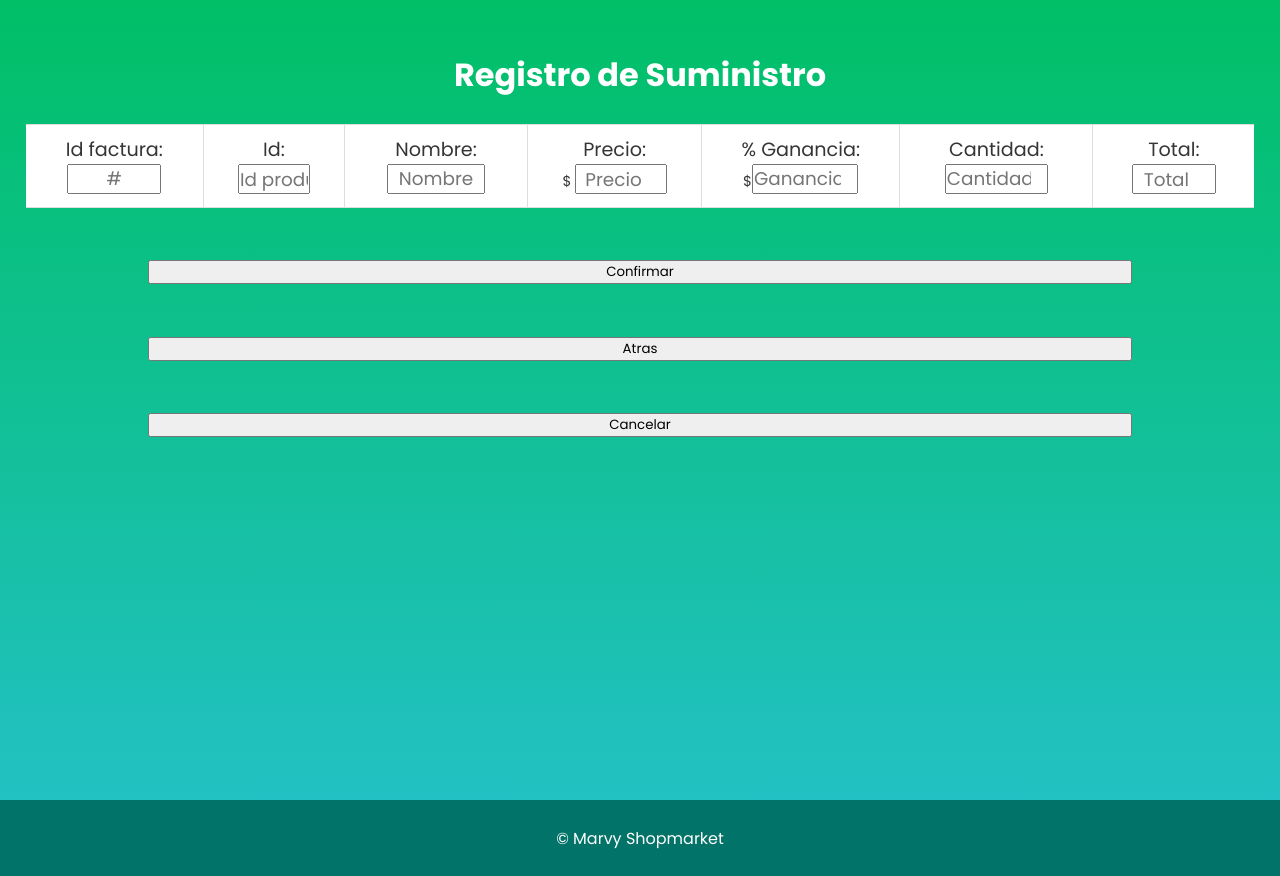
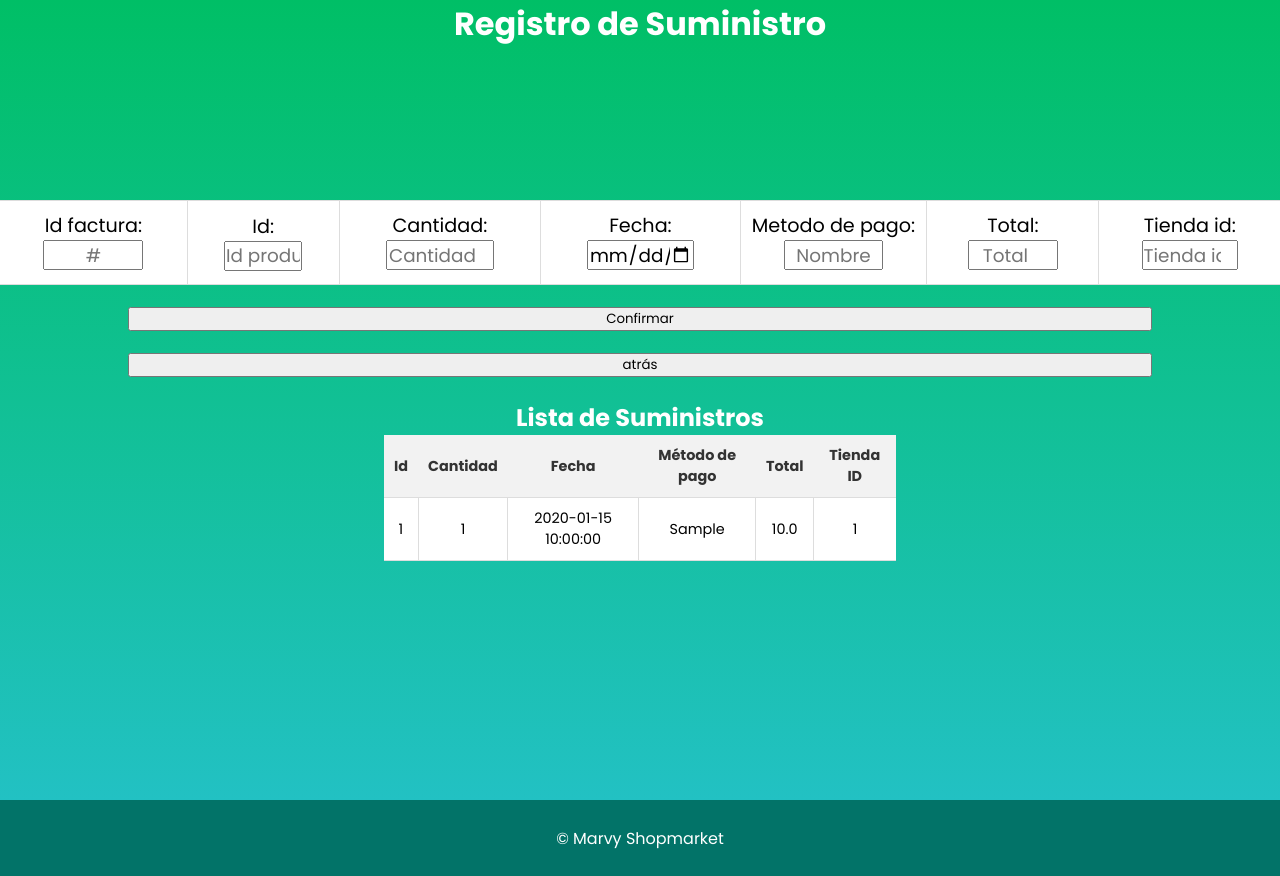
Before and after one commit to yamiddevofic/Marvy_Shopmarket, a Flask app: page /suministros in a window 1280 px wide. Run offline with Flask 3, Linux system fonts and the light colour scheme; the visitor is signed in with stand-in values (Sample User, id 1); tables that the repository leaves empty hold one stand-in row (values such as "Sample post"); parts of the project's set-up code (start-up, migrations or seed data) failed here and were passed over; some libraries are stand-ins or nearby versions.

Commit message:
Integración de funcionalidades registrar suministro y proveedores

```diff
--- a/marvyshopmarket/app/config.py
+++ b/marvyshopmarket/app/config.py
@@ -1,5 +1,5 @@
 SECRET_KEY = 'Y18h06R_2022'
-SQLALCHEMY_DATABASE_URI = "mysql://root:@localhost/marvy_shopmarket"
+SQLALCHEMY_DATABASE_URI = "mysql://root:nidian56@localhost/marvy_shopmarket"
 SQLALCHEMY_TRACK_MODIFICATIONS = False
 SOCKET_HOST = 'localhost'
 SOCKET_PORT = 12345
--- a/marvyshopmarket/app/routes.py
+++ b/marvyshopmarket/app/routes.py
@@ -11,7 +11,7 @@ from flask import Blueprint, render_template, request, redirect, url_for, sessio
 from flask.views import MethodView
 from sqlalchemy.exc import IntegrityError
 from sqlalchemy import and_
-from .models import Productos, Administrador, Tenderos, Tiendas, Ventas, VentasHasProductos,Gastos
+from .models import Productos, Administrador, Tenderos, Tiendas, Ventas, VentasHasProductos,Gastos, Suministros, Proveedores
 from . import bcrypt
 from .helpers import obtener_informacion_adm,obtener_informacion_tendero, obtener_informacion_tienda
 from app import db
@@ -305,34 +305,132 @@ class PaginaPrincipalView(VentaView,AuthenticatedView, MethodView):
         informacion_tendero = obtener_informacion_tendero(tendero_id)
         perfil = "tendero"
 
-
-        ventas = len(db.session.query(Ventas).all())
-
-        print("Ventas: ",ventas)
-
-        if ventas>0:
-            if os.path.exists('datos_venta.json') and os.path.getsize('datos_venta.json') > 0:
-                with open('datos_venta.json', 'r') as archivo:
-                    datos_venta = json.load(archivo)
-                total_ventas = datos_venta.get('total_ventas', {})
-            else:
-                total_ventas = 0
-        else:
-            total_ventas = 0
+        # Accede al atributo ventas directamente desde la instancia
+        ventas = self.ventas
+        # Llama al método obtener_total_ventas con la lista de ventas como argumento
+        total_ventas = self.obtener_total_ventas(ventas)
 
         return render_template('3_vista-principal.html', informacion_tienda=informacion_tienda,
                                informacion_tendero=informacion_tendero, perfil=perfil, state=state,
                                productos=productos, total_ventas=total_ventas)
-class RegistroSuministroView(AuthenticatedView,MethodView):
-    @LoginRequired.login_required
-    def get(self):
+class RegistroSuministroView(MethodView):
+    def get(self, estado='', mensaje=""):
         if self.esta_autenticado():
-            return self.renderizar_suministro()
+            print("Usuario autenticado")
+            return self.renderizar_suministro(estado, mensaje)
         else:
+            print("Usuario no autenticado")
             return self.renderizar_login()
 
-    def renderizar_suministro(self):
-        return render_template('5_registro_suministro.html')
+    def post(self):
+        try:
+            print("POST request recibido")
+            if self.registrar_suministro()['state']:
+                return self.get(estado=1, mensaje="Suministro registrado exitosamente")
+            else:
+                return self.get(estado=0, mensaje=self.registrar_suministro()['message'])
+        except Exception as e:
+            print(f"Error en POST request: {str(e)}")
+            return self.get(estado=0, mensaje=f"Ha ocurrido un error: {str(e)}")
+
+    def esta_autenticado(self):
+        return session.get('tienda_Id') is not None
+
+    def registrar_suministro(self):
+        try:
+            print("Intentando registrar suministro")
+            id_registro = request.form['idregistro-suministro']
+            cantidad = request.form['cantidad-producto-suministro']
+            fecha = request.form['fecha-producto-suministro']
+            metodo_pago = request.form['metodo-pago-suministro']
+            total = request.form['total-producto-suministro']
+            tienda_id = request.form['tienda_id-producto-suministro']  # Cambio aquí
+            print(id_registro,cantidad,fecha,total,tienda_id, metodo_pago)
+            if not id_registro or not cantidad or not fecha or not metodo_pago or not total or not tienda_id:
+                return {'state': False, 'message': 'Por favor, complete todos los datos'}
+
+            suministro_existente = Suministros.query.filter_by(sum_Id=id_registro).first()
+            if suministro_existente:
+                return {'state': False, 'message': 'Ya existe un suministro con esa identificación'}
+            else:
+                # Crear un nuevo suministro y guardarlo en la base de datos
+                nuevo_suministro = Suministros(id_registro,cantidad, fecha, metodo_pago, total, tienda_id)
+                db.session.add(nuevo_suministro)
+                db.session.commit()
+                return {'state': True, 'message': 'Suministro registrado exitosamente'}
+
+        except KeyError as e:
+            print(f"Error en registrar_suministro: {str(e)}")
+            return {'state': False, 'message': f"Error en el formulario: {str(e)}"}
+        except Exception as e:
+            print(f"Error en registrar_suministro: {str(e)}")
+            return {'state': False, 'message': f"Ha ocurrido un error: {str(e)}"}
+
+    def renderizar_suministro(self, estado, mensaje):
+        try:
+            suministros_lista = Suministros.query.all()  # Obtener todos los suministros de la base de datos
+            return render_template('5_registro_suministro.html', estado=estado, mensaje=mensaje, suministros=suministros_lista)
+        except Exception as e:
+            print(f"Error al renderizar suministros: {str(e)}")
+            return render_template('5_registro_suministro.html', estado=0, mensaje=f"Ha ocurrido un error al obtener los suministros: {str(e)}", suministros=[])
+
+class RegistroProveedorView(MethodView):
+    def get(self, estado='', mensaje=""):
+        if self.esta_autenticado():
+            print("Usuario autenticado")
+            return self.renderizar_proveedor(estado, mensaje)
+        else:
+            print("Usuario no autenticado")
+            return self.renderizar_login()
+
+    def post(self):
+        try:
+            print("POST request recibido")
+            resultado_registro = self.registrar_proveedor()
+            if resultado_registro['state']:
+                return self.get(estado=1, mensaje="Proveedor registrado exitosamente")
+            else:
+                return self.get(estado=0, mensaje=resultado_registro['message'])
+        except Exception as e:
+            print(f"Error en POST request: {str(e)}")
+            return self.get(estado=0, mensaje=f"Ha ocurrido un error: {str(e)}")
+
+    def esta_autenticado(self):
+        return session.get('tienda_Id') is not None
+
+    def registrar_proveedor(self):
+        try:
+            print("Intentando registrar proveedor")
+            id = request.form.get('id-proveedor')
+            nombre = request.form.get('nombre-proveedor')
+            ubicacion = request.form.get('ubicacion-proveedor')
+            contacto = request.form.get('telefono-proveedor')
+
+            if not id or not nombre or not ubicacion or not contacto:
+                return {'state': False, 'message': 'Por favor, complete todos los datos'}
+
+            proveedor_existente = Proveedores.query.filter_by(prov_Id=id).first()
+            if proveedor_existente:
+                print("Proveedor ya existe")
+                return {'state': False, 'message': 'Ya existe un proveedor con ese ID'}
+            else:
+                print("Intentando registrar proveedor...")
+                new_proveedor = Proveedores(id,nombre,ubicacion,contacto)
+                db.session.add(new_proveedor)
+                db.session.commit()
+                print("producto registrado")
+                return {'state':  True, 'message': 'Registro exitoso'}
+        except Exception as e:
+            print("Error al registrar proveedor ",{str(e)})
+            return {'state': False, 'message': f"Ha ocurrido un error: {str(e)}"}
+
+    def renderizar_proveedor(self, estado, mensaje):
+        try:
+            proveedores_lista = Proveedores.query.all()
+            return render_template('19_registro_proveedores.html', estado=estado, mensaje=mensaje, proveedores=proveedores_lista)
+        except Exception as e:
+            print(f"Error al renderizar proveedores: {str(e)}")
+            return render_template('19_registro_proveedores.html', estado=0, mensaje=f"Error: {str(e)}")
 
 class ProductoView(AuthenticatedView):
     def __init__(self, tienda_id=None):
@@ -1078,6 +1176,7 @@ main_bp.add_url_rule('/registro-exitoso', view_func=RegistroExitosoView.as_view(
 main_bp.add_url_rule('/signUp', view_func=SignUpView.as_view('sign_up'))
 main_bp.add_url_rule('/home', view_func=PaginaPrincipalView.as_view('home'))
 main_bp.add_url_rule('/suministros', view_func= RegistroSuministroView.as_view('suministros'))
+main_bp.add_url_rule('/proveedores', view_func=RegistroProveedorView.as_view('proveedores'))
 main_bp.add_url_rule('/productos', view_func= ProductoView.as_view('productos'))
 main_bp.add_url_rule('/ventas', view_func= VentaView.as_view('ventas'))
 main_bp.add_url_rule('/editar-producto/<int:producto_id>', view_func=EditarProducto.as_view('editar-producto'))
--- a/marvyshopmarket/app/static/css/styles.css
+++ b/marvyshopmarket/app/static/css/styles.css
@@ -125,6 +125,9 @@ a{
 #container-producto table td, #container-producto th{
     border: 1px solid var(--negro)
 } */
+tr{
+    color: black;
+}
 tbody tr td{
     border: 1px solid var(--claro-secundario-2);
 }
@@ -1006,6 +1009,33 @@ form label{
   .input:focus {
     border: 2px solid grey;
   }
+
+/* aca puse los css de que se vea vonito proveedores */
+
+/* Asegurar que el título esté centrado */
+.title {
+    grid-column: 1 / -1;
+    grid-row: 1;
+    text-align: center;
+}
+
+/* Colocar el formulario y el botón de continuar debajo del título */
+.formulario {
+    grid-column: 1 / -1;
+    grid-row: 2;
+    color: black;
+}
+
+/* Colocar la información de proveedores debajo del formulario */
+.proveedores-info {
+    grid-column: 1 / -1;
+    grid-row: 3;
+}
+
+/* Ajustar el diseño según sea necesario */
+.botom-confirmar {
+    margin-top: 20px; /* Ajustar según sea necesario */
+}
 @media screen and (max-width:1200px){
     .botom{
         grid-template-columns: repeat(auto-fit, minmax(200px, 1fr));
--- a/marvyshopmarket/app/templates/3_vista-principal.html
+++ b/marvyshopmarket/app/templates/3_vista-principal.html
@@ -164,7 +164,7 @@
                         <div><img src="{{ url_for('static', filename='images/nuevo-producto.png') }}" style="width: 150px;"></div>
                     </div>
                     <div class="action">
-                        <div><form action="/registro-proveedores" method="GET"><button>Proveedores</button></form></div>
+                        <div><form action="/proveedores" method="GET"><button>Proveedores</button></form></div>
                         <div><img src="{{ url_for('static', filename='images/repartidor.png') }}" style="width: 150px;"></div>
                     </div>
 
--- a/marvyshopmarket/app/templates/5_registro_suministro.html
+++ b/marvyshopmarket/app/templates/5_registro_suministro.html
@@ -1,107 +1,105 @@
 {% extends 'base.html' %}
-{% block title %}Marvy Shopmarket | Registrar ventas {% endblock %}
+{% block title %}Marvy Shopmarket | Registrar suministro {% endblock %}
 {% block content %}
 
-{% if estado==1 %}
-<div class="mensaje" style="display: flex;">
-    <p class="mensaje-content" style="color: var(--btn-claro-continuar);">{{mensaje}}<br><img src="{{ url_for('static', filename='images/comprobado.png') }}" alt="comprobado" width=30%></p>
-
-</div>
-<script>
-    // const mensajes = document.getElementsByClassName('mensaje');
-
-    function redirigirDespuesDeTiempo() {
-        setTimeout(function() {
-            window.location.href = '/productos';
-        }, 2000);
-    }
-
-    redirigirDespuesDeTiempo();
-</script>
-{% elif estado==0 %}
-<div class="mensaje" style="display: flex;">
-    <p class="mensaje-content" style="color: var(--btn-claro-cancelar);">{{mensaje}}<br><img src="{{ url_for('static', filename='images/error.png') }}" alt="comprobado" width=30%></p>
-</div>
-
-<script>
-    // const mensajes2 = document.getElementsByClassName('mensaje');
-
-    function redirigirDespuesDeTiempo() {
-        setTimeout(function() {
-            window.location.href = '/productos';
-        }, 2000);
-    }
-
-    redirigirDespuesDeTiempo();
-</script>
-
-{% else %}
-<div class="mensaje">
-    <p class="mensaje-content">{{mensaje}}</p>
-</div>
-{% endif %}
-<div class="registro" id="registro-ventas">
 <div class="title">
     <h1>Registro de Suministro</h1>
 </div>
+{% if estado == 0 %}
+    <p style="color: red" class="mensaje">{{ mensaje }}</p>
+    <script>
+        function redirigirDespuesDeTiempo() {
+            setTimeout(function() {
+                window.location.href = "{{ url_for('main.suministros') }}";
+            }, 3500);
+        }
+        redirigirDespuesDeTiempo()
+    </script>
+{% elif estado == 1 %}
+    <p style="color: rgb(111, 255, 0)" id="mensaje" class="mensaje">{{ mensaje }}</p>
+
+    <script>
+        function redirigirDespuesDeTiempo() {
+            setTimeout(function() {
+                window.location.href = "{{ url_for('main.suministros') }}";
+            }, 2000);
+        }
+        redirigirDespuesDeTiempo()
+    </script>
+{% else %}
+    <p id="mensaje"></p>
+{% endif %}
 <div class="formulario">
-        <form method="post" action="/registro-suministro" enctype="multipart/form-data" id="form-suministro">
+    <form method="post" action="/suministros" enctype="multipart/form-data" id="form-suministro">
         <table>
             <tbody>
                 <tr>
                     <td>
                         <label>Id factura: </label>
-                            <div><input placeholder="#" id="id-suministro" name="id-registro-suministo"></div>
+                        <div><input placeholder="#" id="id-suministro" name="idregistro-suministro"></div>
                     </td>
                     <td>
                         <label>Id: </label>
-                            <div><input placeholder="Id producto" id="id-producto-suministro" class="id-producto-suministro"></div>
-                        </td>
-                        <td>
-                            <label>Nombre: </label>
-                            <div><input placeholder="Nombre" id="nombre-producto-suministro" name="nombre-producto-suministro"></div>
-                        </td>
-                        <td>
-                            <label>Precio: </label>
-                            <div>$ <input type="number" placeholder="Precio" id="precio-producto-suministro" name="precio-producto-suministro"></div>
-                        </td>
-                        <td>
-                            <label>% Ganancia: </label>
-                            <div>$<input type="number" placeholder="Ganancia" name="Ganancia" id="Ganancia-producto-suministro"></div>
+                        <div><input placeholder="Id producto" id="id-producto-suministro" class="id-producto-suministro" name="id-producto-suministro"></div>
                     </td>
                     <td>
                         <label>Cantidad: </label>
                         <div><input type="number" placeholder="Cantidad" name="cantidad-producto-suministro" id="cantidad-producto-suministro"></div>
                     </td>
                     <td>
+                        <label>Fecha: </label>
+                        <div><input type="date" placeholder="fecha" id="fecha-producto-suministro" name="fecha-producto-suministro"></div>
+                    </td>
+                    <td>
+                        <label>Metodo de pago: </label>
+                        <div><input placeholder="Nombre" id="metodo-pago-suministro" name="metodo-pago-suministro"></div>
+                    </td>
+                    <td>
                         <label>Total: </label>
                         <div><input type="number" placeholder="Total" name="total-producto-suministro" id="total-producto-suministro"></div>
+                    </td>
+                    <td>
+                        <label>Tienda id: </label>
+                        <div> <input type="number" placeholder="Tienda id" name="tienda_id-producto-suministro" id="tienda_id-producto-suministro"> </div>  <!-- Cambio aquí -->
                     </td>
                 </tr>
             </tbody>
         </table>
-            <!-- <div class="botones-secundario">
-                <button type="submit" class="btn-submit">Confirmar</button>
-            </div> -->
+        <div class="botom-confirmar">
+            <button type="submit">Confirmar</button>
+        </div>
     </form>
     <div class="botom-confirmar">
-            <form action="/home" method="GET">
-            <button>Confirmar</button>
-            </form>
-        </div>
-
-        <div class="botom-atras">
-            <form action="/home" method="GET">
-            <button>Atras</button>
-            </form>
-        </div>
-
-        <div class="botom-cancelar">
-            <form action="" method="GET">
-            <button>Cancelar</button>
-            </form>
+        <a href="/home"><button>atrás</button></a>
     </div>
 </div>
+<!-- Mostrar información de suministros -->
+<div class="suministros-info">
+    <h2>Lista de Suministros</h2>
+    <table>
+        <thead>
+            <tr>
+                <th>Id</th>
+                <th>Cantidad</th>
+                <th>Fecha</th>
+                <th>Método de pago</th>
+                <th>Total</th>
+                <th>Tienda ID</th>
+            </tr>
+        </thead>
+        <tbody>
+            {% for suministro in suministros %}
+            <tr>
+                <td>{{ suministro.sum_Id }}</td>
+                <td>{{ suministro.sum_Cantidad }}</td>
+                <td>{{ suministro.sum_Datetime }}</td>
+                <td>{{ suministro.sum_Metodo_pago }}</td>
+                <td>{{ suministro.sum_Total }}</td>
+                <td>{{ suministro.tienda_Id }}</td>
+            </tr>
+            {% endfor %}
+        </tbody>
+    </table>
 </div>
 
 {% endblock %}
--- a/marvyshopmarket/control_productos.json
+++ b/marvyshopmarket/control_productos.json
@@ -1 +1 @@
-{"color": "orange", "producto_color": 4, "producto_name": "Cafe", "existencias": 6}
+{"color": "orange", "producto_color": 1, "producto_name": "Arroz", "existencias": 5}
--- a/marvyshopmarket/datos_gasto.json
+++ b/marvyshopmarket/datos_gasto.json
@@ -1 +1 @@
-{"id": "1", "nombre": "recibos                            ", "tipo": "recibos", "precio": 3500.0}
+{"id": "1", "nombre": "recibo                            ", "tipo": "recibo", "precio": 2000.0}
--- a/marvyshopmarket/datos_venta.json
+++ b/marvyshopmarket/datos_venta.json
@@ -1 +1 @@
-{"id": 2, "nombre": "Cafe", "cantidad_vendido": 13, "cantidad_total": 7, "id_producto": 4, "fecha": "2024-04-04T08:36:13", "precio": 5000.0, "total": 65000, "total_ventas": 78500}
+{"id": 1, "nombre": "Arroz", "cantidad_vendido": 2, "cantidad_total": 5, "id_producto": 1, "fecha": "2024-04-04T20:33:33", "precio": 4500.0, "total": 9000, "total_ventas": 9000}
```
Also changed, not shown: marvyshopmarket/app/models.py (+16 -18 lines), marvyshopmarket/app/templates/11_historial_prod.html (+9 -15 lines), marvyshopmarket/app/templates/19_registro_proveedores.html (added, +70 -0 lines), 1 other file. Lines whose indentation alone changed are shown as unchanged.
